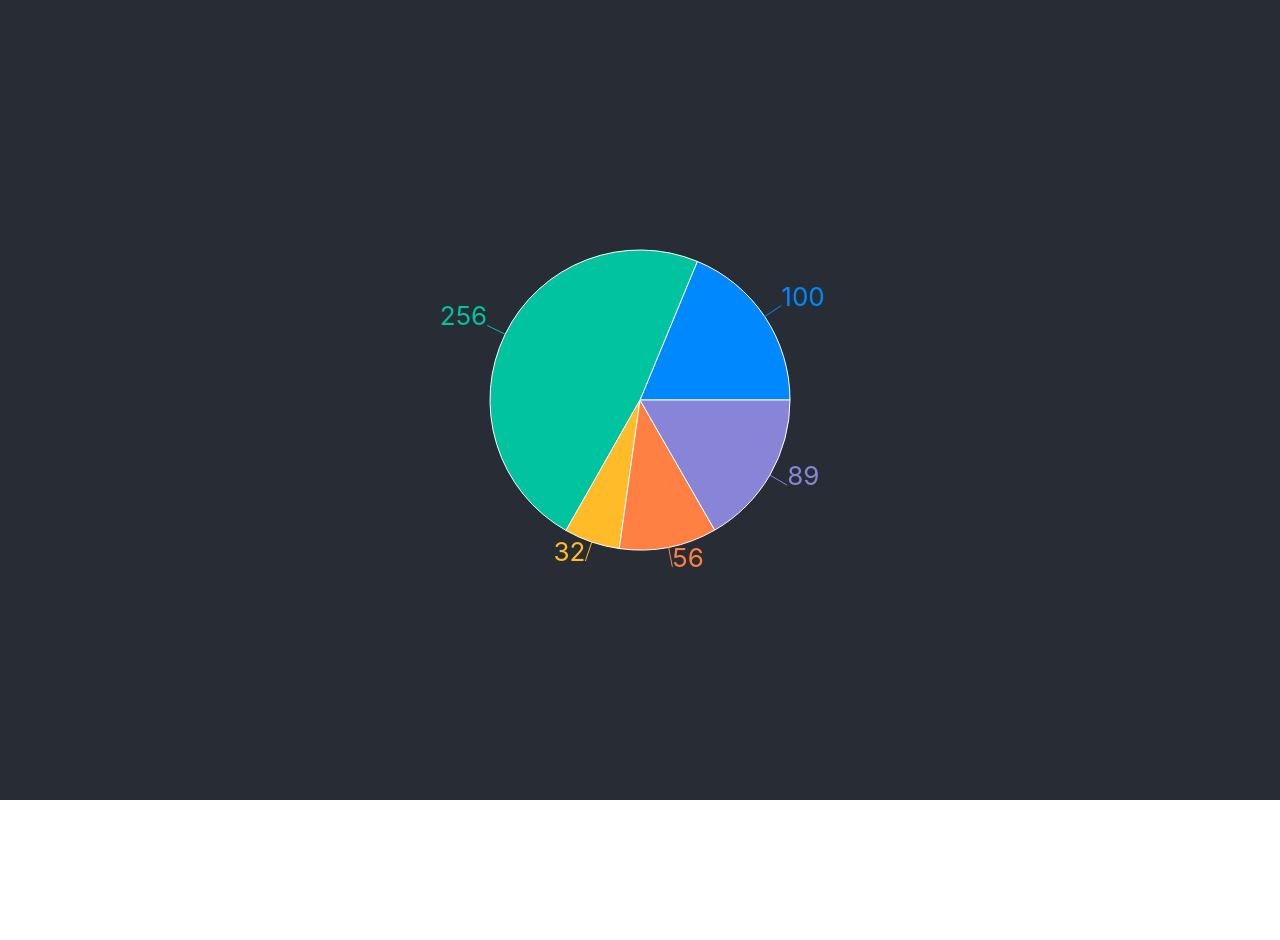
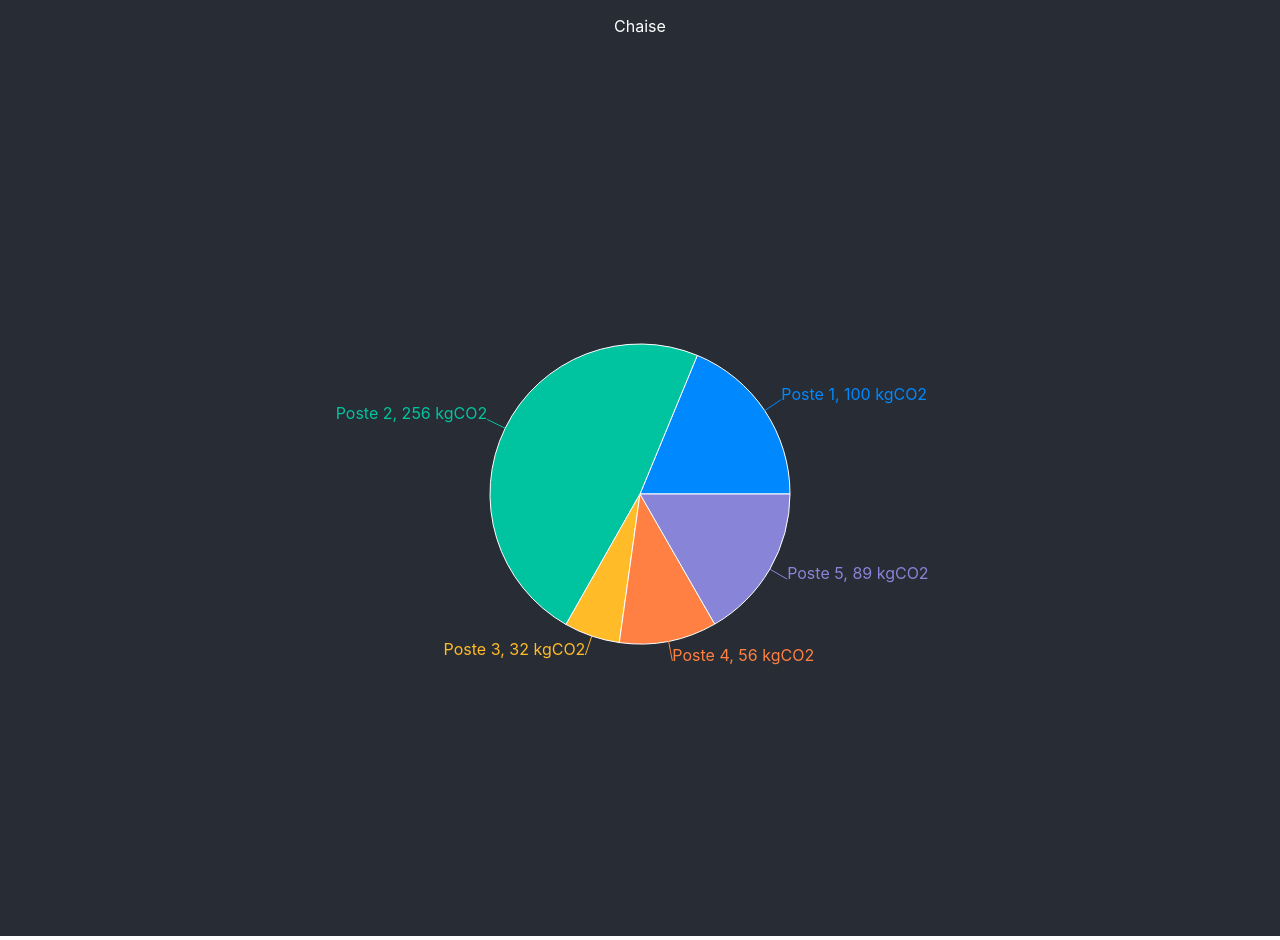
Before and after one commit to Lendaf/React-Test, a React (Create React App) app: page / in a window 1280 px wide. Before the commit the page ends 800 px from the top, so only its background shows below. Built offline with nearby package versions, Linux system fonts and the light colour scheme.

Commit message:
[ADD] label/legend added

```diff
--- a/src/App.css
+++ b/src/App.css
@@ -1,10 +1,19 @@
 .App {
   text-align: center;
+  display: flex;
+  flex-direction: column;
+  align-items: center;
+  justify-content: center;
+  background-color: #282c34;
 }
 
 .App-logo {
   height: 40vmin;
   pointer-events: none;
+}
+
+.Title {
+  color: white;
 }
 
 @media (prefers-reduced-motion: no-preference) {
--- a/src/App.js
+++ b/src/App.js
@@ -1,12 +1,12 @@
 import './App.css';
 import Pie from './component/Pie';
+import data from "./data/test.json"
 
 const App = () => {
   return (
     <div className="App">
-      <header className="App-header">
-        <Pie />
-      </header>
+      <p className="Title">{data.firstLayer.Title}</p>
+      <Pie />
     </div>
   );
 }
--- a/src/component/Pie.js
+++ b/src/component/Pie.js
@@ -1,6 +1,6 @@
 /* Pie.js */
 import React, { useState } from 'react'
-import { PieChart, Pie, Cell } from "recharts";
+import { PieChart, Pie, Cell, Legend } from "recharts";
 import data from "../data/test.json"
 
 const Camembert = () => {
@@ -37,15 +37,14 @@ const Camembert = () => {
 	};
 
 	return (
-		<PieChart width={800} height={600}>
+		<PieChart width={1200} height={884}>
 			<Pie
 				data={Data01}
 				startAngle={selected[1].endAngle ? selected[1].endAngle : 0}
 				endAngle={selected[1].startAngle ? 360 + selected[1].startAngle : 360}
 				outerRadius={150}
-				label
+				label={(d) => (d.name + ', ' + d.value + ' ' + data.firstLayer.unit)}
 				onClick={(d) => addNewLayer(setData02, [{}, d, selected[2]], data.secondLayer[d.name].data, setData01, Data01, d)}
-				onMouseOver={() => console.log(selected)}
 			>
 				{Data01.map((entry, index) => (
 					<Cell key={`cell-${index}`} fill={data.firstLayer.color[index + (index >= selected[1].id ? 1 : 0)]} />
@@ -57,7 +56,7 @@ const Camembert = () => {
 				endAngle={selected[2].startAngle ? selected[1].endAngle : selected[1].endAngle}
 				cx={getCX(selected[1])}
 				cy={getCY(selected[1])}
-				label
+				label={(d) => (d.name + ', ' + d.value + ' ' + data.secondLayer.unit)}
 				outerRadius={150}
 				onClick={(d) => addNewLayer(setData03, [{}, selected[1], d], data.thirdLayer[d.name].data, setData02, Data02, d)}
 			>
@@ -71,7 +70,7 @@ const Camembert = () => {
 				endAngle={selected[2].endAngle}
 				cx={getCX(selected[2])}
 				cy={getCY(selected[2])}
-				label
+				label={(d) => (d.name + ', ' + d.value + ' ' + data.thirdLayer.unit)}
 				outerRadius={150}
 			>
 				{Data03.map((entry, index) => (
```
